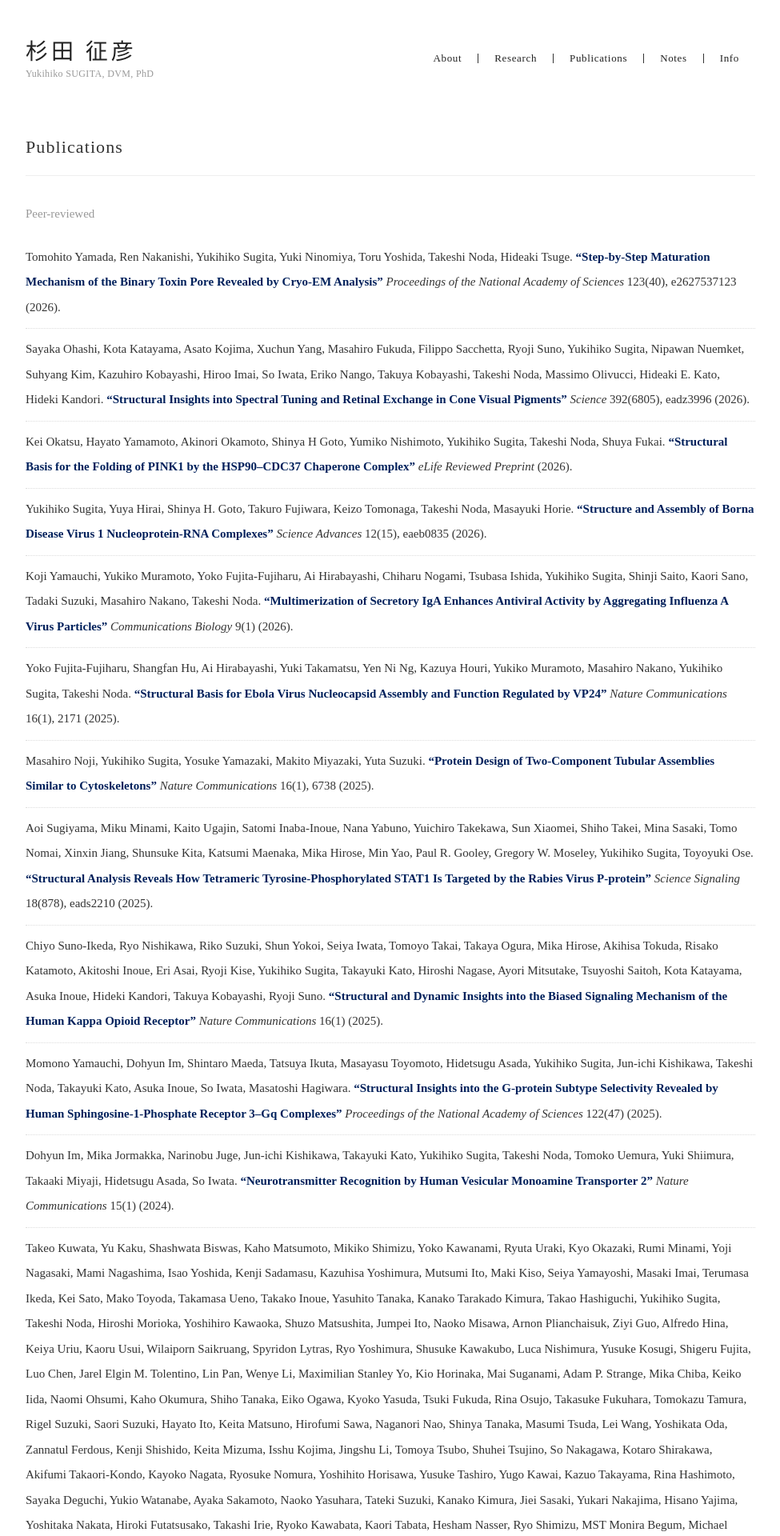
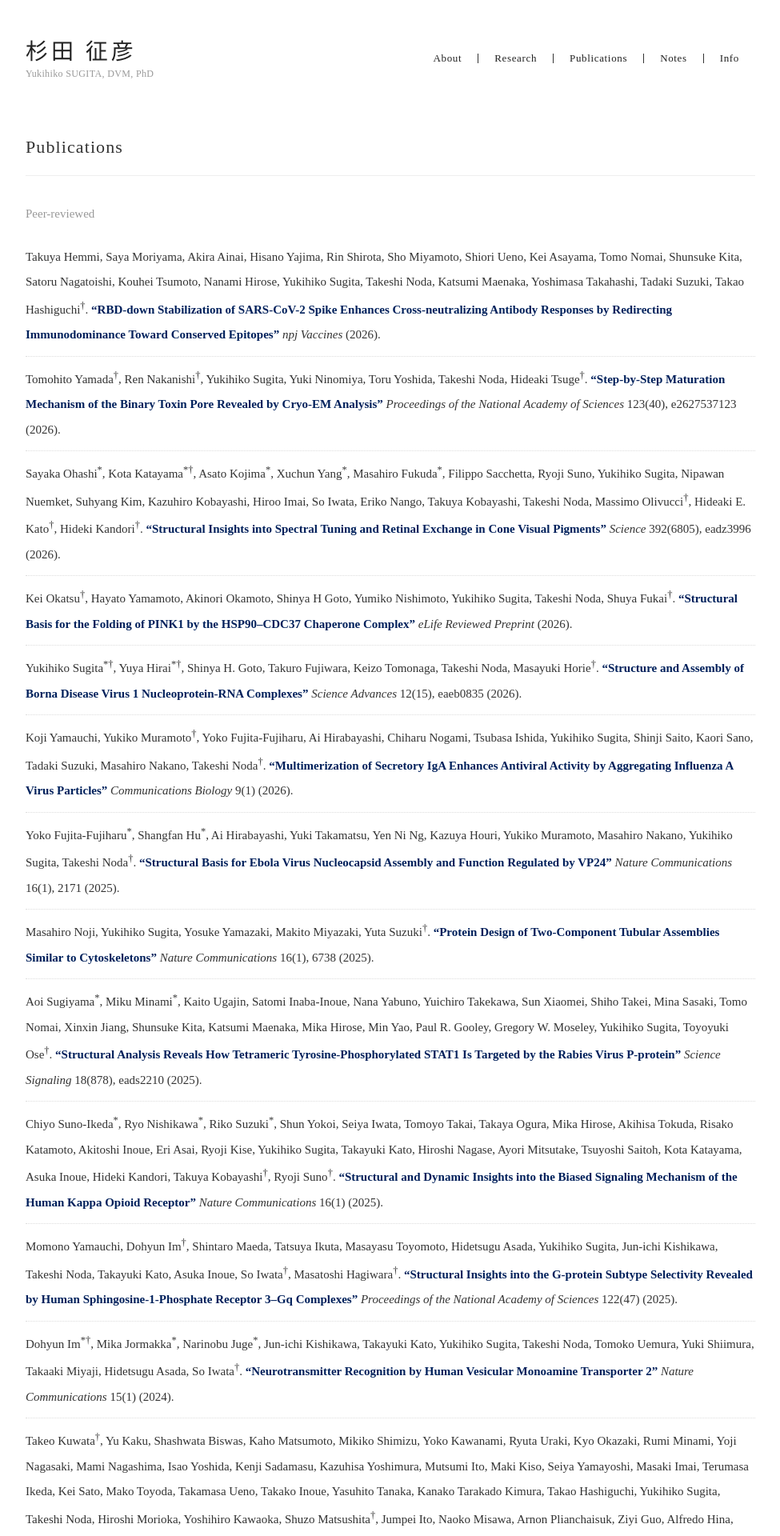
Before and after one commit to yukisugi/yukisugi.github.io, a Jekyll site: the page built from publications/index.html, in a window 1280 px wide. Shown: the top 1920 px of the page at 80% size, without its empty margins (152-1127 px from the left). Built offline with Jekyll 4.4.1, drawn with Linux system fonts in a browser that asks for light colours; some of the changed text lies outside the part shown.

Commit message:
Mark equal contribution and correspondence on publications
Record which authors contributed equally and which are corresponding
in _data/publications.yml, and show them on the Publications page as
* and a dagger, explained by one legend at the foot of the page.
Research topic pages keep abbreviating to the first author, now as
"Hemmi T", naming anyone who shares the first position.

Also add the npj Vaccines spike paper, drop two duplicated author
entries from the 2011 J Gen Virol paper, and point six legacy
publisher URLs at doi.org.

Co-Authored-By: Claude Opus 5 <noreply@anthropic.com>

```diff
--- a/_data/publications.yml
+++ b/_data/publications.yml
@@ -13,6 +13,8 @@
   - Yoshiko Nakada-Nakura
   - Masahiko Tsujimoto
   - Daishi Fujita
+  equal_contribution: Masahiko Yoshimura, Fuyuki Matsuda, Yoshiki Ikeda
+  corresponding: Daishi Fujita
   year: '2026'
   journal: arXiv
   volume: ''
@@ -44,6 +46,8 @@
   - Gregory W. Moseley
   - Paul R. Gooley
   - Toyoyuki Ose
+  equal_contribution: Miku Minami, Aoi Sugiyama
+  corresponding: Gregory W. Moseley, Paul R. Gooley, Toyoyuki Ose
   year: '2026'
   journal: bioRxiv
   volume: ''
@@ -58,6 +62,7 @@
   - Takuro Fujiwara
   - Yukihiko Sugita
   - Yuta Suzuki
+  corresponding: Yuta Suzuki
   year: '2026'
   journal: bioRxiv
   volume: ''
@@ -66,6 +71,37 @@
   doi: 10.1101/2025.11.24.689909
   url: https://www.biorxiv.org/content/10.1101/2025.11.24.689909v3
   preprint: true
+- title: RBD-down Stabilization of SARS-CoV-2 Spike Enhances Cross-neutralizing Antibody
+    Responses by Redirecting Immunodominance Toward Conserved Epitopes
+  authors:
+  - Takuya Hemmi
+  - Saya Moriyama
+  - Akira Ainai
+  - Hisano Yajima
+  - Rin Shirota
+  - Sho Miyamoto
+  - Shiori Ueno
+  - Kei Asayama
+  - Tomo Nomai
+  - Shunsuke Kita
+  - Satoru Nagatoishi
+  - Kouhei Tsumoto
+  - Nanami Hirose
+  - Yukihiko Sugita
+  - Takeshi Noda
+  - Katsumi Maenaka
+  - Yoshimasa Takahashi
+  - Tadaki Suzuki
+  - Takao Hashiguchi
+  corresponding: Takao Hashiguchi
+  year: '2026'
+  journal: npj Vaccines
+  volume: ''
+  number: ''
+  pages: ''
+  doi: 10.1038/s41541-026-01598-3
+  url: https://doi.org/10.1038/s41541-026-01598-3
+  preprint: false
 - title: Step-by-Step Maturation Mechanism of the Binary Toxin Pore Revealed by Cryo-EM
     Analysis
   authors:
@@ -76,6 +112,7 @@
   - Toru Yoshida
   - Takeshi Noda
   - Hideaki Tsuge
+  corresponding: Tomohito Yamada, Ren Nakanishi, Hideaki Tsuge
   year: '2026'
   journal: Proceedings of the National Academy of Sciences
   volume: '123'
@@ -106,6 +143,8 @@
   - Massimo Olivucci
   - Hideaki E. Kato
   - Hideki Kandori
+  equal_contribution: Sayaka Ohashi, Kota Katayama, Asato Kojima, Xuchun Yang, Masahiro Fukuda
+  corresponding: Kota Katayama, Massimo Olivucci, Hideaki E. Kato, Hideki Kandori
   year: '2026'
   journal: Science
   volume: '392'
@@ -124,6 +163,7 @@
   - Yukihiko Sugita
   - Takeshi Noda
   - Shuya Fukai
+  corresponding: Kei Okatsu, Shuya Fukai
   year: '2026'
   journal: eLife Reviewed Preprint
   volume: ''
@@ -141,6 +181,8 @@
   - Keizo Tomonaga
   - Takeshi Noda
   - Masayuki Horie
+  equal_contribution: Yukihiko Sugita, Yuya Hirai
+  corresponding: Yukihiko Sugita, Yuya Hirai, Masayuki Horie
   year: '2026'
   journal: Science Advances
   volume: '12'
@@ -164,6 +206,7 @@
   - Tadaki Suzuki
   - Masahiro Nakano
   - Takeshi Noda
+  corresponding: Yukiko Muramoto, Takeshi Noda
   year: '2026'
   journal: Communications Biology
   volume: '9'
@@ -185,6 +228,8 @@
   - Masahiro Nakano
   - Yukihiko Sugita
   - Takeshi Noda
+  equal_contribution: Yoko Fujita-Fujiharu, Shangfan Hu
+  corresponding: Takeshi Noda
   year: '2025'
   journal: Nature Communications
   volume: '16'
@@ -200,6 +245,7 @@
   - Yosuke Yamazaki
   - Makito Miyazaki
   - Yuta Suzuki
+  corresponding: Yuta Suzuki
   year: '2025'
   journal: Nature Communications
   volume: '16'
@@ -230,6 +276,8 @@
   - Gregory W. Moseley
   - Yukihiko Sugita
   - Toyoyuki Ose
+  equal_contribution: Aoi Sugiyama, Miku Minami
+  corresponding: Toyoyuki Ose
   year: '2025'
   journal: Science Signaling
   volume: '18'
@@ -264,6 +312,8 @@
   - Hideki Kandori
   - Takuya Kobayashi
   - Ryoji Suno
+  equal_contribution: Chiyo Suno-Ikeda, Ryo Nishikawa, Riko Suzuki
+  corresponding: Takuya Kobayashi, Ryoji Suno
   year: '2025'
   journal: Nature Communications
   volume: '16'
@@ -288,6 +338,7 @@
   - Asuka Inoue
   - So Iwata
   - Masatoshi Hagiwara
+  corresponding: Dohyun Im, So Iwata, Masatoshi Hagiwara
   year: '2025'
   journal: Proceedings of the National Academy of Sciences
   volume: '122'
@@ -310,6 +361,8 @@
   - Takaaki Miyaji
   - Hidetsugu Asada
   - So Iwata
+  equal_contribution: Dohyun Im, Mika Jormakka, Narinobu Juge
+  corresponding: Dohyun Im, So Iwata
   year: '2024'
   journal: Nature Communications
   volume: '15'
@@ -445,6 +498,7 @@
   - Prokopios Andrikopoulos
   - Miguel Padilla-Blanco
   - Aditi Konar
+  corresponding: Takeo Kuwata, Shuzo Matsushita
   year: '2024'
   journal: eBioMedicine
   volume: '110'
@@ -464,6 +518,7 @@
   - Masahiro Nakano
   - Thomas Hoenen
   - Takeshi Noda
+  corresponding: Takeshi Noda
   year: '2023'
   journal: PNAS Nexus
   volume: '2'
@@ -486,6 +541,8 @@
   - Takayuki Kato
   - Hidetsugu Asada
   - So Iwata
+  equal_contribution: Dohyun Im, Jun-ichi Kishikawa
+  corresponding: Takayuki Kato, Hidetsugu Asada, So Iwata
   year: '2023'
   journal: Nature Communications
   volume: '14'
@@ -507,6 +564,7 @@
   - Ichiro Taniguchi
   - Stephan Becker
   - Takeshi Noda
+  corresponding: Takeshi Noda
   year: '2022'
   journal: Nature Communications
   volume: '13'
@@ -532,6 +590,8 @@
   - Takayuki Kato
   - So Iwata
   - Takuya Kobayashi
+  equal_contribution: Ryoji Suno, Yukihiko Sugita, Kazushi Morimoto
+  corresponding: Ryoji Suno, Takuya Kobayashi
   year: '2022'
   journal: Cell Reports
   volume: '40'
@@ -553,6 +613,7 @@
   - Taroh Kinoshita
   - Motoyuki Hattori
   - Morihisa Fujita
+  corresponding: Morihisa Fujita
   year: '2021'
   journal: Molecules
   volume: '26'
@@ -571,6 +632,7 @@
   - Yukiko Muramoto
   - Matthias Wolf
   - Takeshi Noda
+  corresponding: Takeshi Noda
   year: '2021'
   journal: Communications Biology
   volume: '4'
@@ -589,13 +651,15 @@
   - Jun-Ichi Nakayama
   - Matthias Wolf
   - Hitoshi Kurumizaka
+  equal_contribution: Shinichi Machida, Yoshimasa Takizawa
+  corresponding: Matthias Wolf, Hitoshi Kurumizaka
   year: '2018'
   journal: Molecular Cell
   volume: '69'
   number: '3'
   pages: 385-397.e8
   doi: 10.1016/j.molcel.2017.12.011
-  url: http://linkinghub.elsevier.com/retrieve/pii/S1097276517309395
+  url: https://doi.org/10.1016/j.molcel.2017.12.011
   preprint: false
 - title: Lung-Derived Exosomal miR-483-3p Regulates the Innate Immune Response to
     Influenza Virus Infection
@@ -607,6 +671,7 @@
   - Tomomi Nakao
   - Takeshi Noda
   - Yoshihiro Kawaoka
+  corresponding: Yoshihiro Kawaoka
   year: '2018'
   journal: The Journal of Infectious Diseases
   volume: '217'
@@ -622,6 +687,7 @@
   - Yoshihiro Kawaoka
   - Takeshi Noda
   - Matthias Wolf
+  corresponding: Matthias Wolf
   year: '2018'
   journal: Nature
   volume: '563'
@@ -648,6 +714,7 @@
   - Masatoshi Okamatsu
   - Hiroshi Kida
   - Yoshihiro Sakoda
+  corresponding: Yoshihiro Sakoda
   year: '2016'
   journal: Journal of Veterinary Medical Science
   volume: '78'
@@ -664,13 +731,14 @@
   - Takeshi Noda
   - Yusuke Yanagi
   - Shinji Ohno
+  corresponding: Shinji Ohno
   year: '2015'
   journal: Journal of Virology
   volume: '89'
   number: '20'
   pages: 10524–10531
   doi: 10.1128/JVI.01819-15
-  url: http://jvi.asm.org/lookup/doi/10.1128/JVI.01819-15
+  url: https://doi.org/10.1128/JVI.01819-15
   preprint: false
 - title: Influenza Virus-Host Interactome Screen as a Platform for Antiviral Drug
     Development
@@ -703,13 +771,15 @@
   - Masaaki Oyama
   - Hiroaki Kitano
   - Yoshihiro Kawaoka
+  equal_contribution: Tokiko Watanabe, Eiryo Kawakami
+  corresponding: Yoshihiro Kawaoka
   year: '2014'
   journal: Cell Host & Microbe
   volume: '16'
   number: '6'
   pages: 795–805
   doi: 10.1016/j.chom.2014.11.002
-  url: http://linkinghub.elsevier.com/retrieve/pii/S1931312814003989
+  url: https://doi.org/10.1016/j.chom.2014.11.002
   preprint: false
 - title: Configuration of Viral Ribonucleoprotein Complexes within the Influenza A
     Virion
@@ -718,13 +788,14 @@
   - Hiroshi Sagara
   - Takeshi Noda
   - Yoshihiro Kawaoka
+  corresponding: Takeshi Noda, Yoshihiro Kawaoka
   year: '2013'
   journal: Journal of Virology
   volume: '87'
   number: '23'
   pages: 12879–12884
   doi: 10.1128/JVI.02096-13
-  url: http://jvi.asm.org/cgi/doi/10.1128/JVI.02096-13
+  url: https://doi.org/10.1128/JVI.02096-13
   preprint: false
 - title: Characterization of H7N9 Influenza A Viruses Isolated from Humans
   authors:
@@ -778,13 +849,15 @@
   - Hideki Hasegawa
   - Masato Tashiro
   - Yoshihiro Kawaoka
+  equal_contribution: Tokiko Watanabe, Maki Kiso, Satoshi Fukuyama, Noriko Nakajima, Masaki Imai
+  corresponding: Yoshihiro Kawaoka
   year: '2013'
   journal: Nature
   volume: '501'
   number: '7468'
   pages: 551–555
   doi: 10.1038/nature12392
-  url: http://www.nature.com/doifinder/10.1038/nature12392
+  url: https://doi.org/10.1038/nature12392
   preprint: false
 - title: Three-Dimensional Analysis of Ribonucleoprotein Complexes in Influenza A
     Virus
@@ -797,22 +870,22 @@
   - Atsuo Miyazawa
   - Hiroshi Sagara
   - Yoshihiro Kawaoka
+  corresponding: Takeshi Noda, Yoshihiro Kawaoka
   year: '2012'
   journal: Nature Communications
   volume: '3'
   number: '1'
   pages: '639'
   doi: 10.1038/ncomms1647
-  url: http://www.nature.com/doifinder/10.1038/ncomms1647
+  url: https://doi.org/10.1038/ncomms1647
   preprint: false
 - title: Ultracentrifugation Deforms Unfixed Influenza A Virions
   authors:
   - Yukihiko Sugita
   - Takeshi Noda
-  - H Sagara
   - Hiroshi Sagara
-  - Y Kawaoka
   - Yoshihiro Kawaoka
+  corresponding: Takeshi Noda, Yoshihiro Kawaoka
   year: '2011'
   journal: Journal of General Virology
   volume: '92'
--- a/_includes/publication_entry.html
+++ b/_includes/publication_entry.html
@@ -1,6 +1,43 @@
 {% assign pub = include.pub %}
 <li>
-  {{ pub.authors | join: ", " }}.
+  {% comment %}
+    Research topic pages abbreviate to the first author, as "Hemmi T" --
+    names run given-first in publications.yml, so the last word is the
+    family name. Anyone sharing the first position (a run of equal
+    contributors from author 1) is named too, joined by "and". Equal
+    contributors further down the list stay inside the "et al.".
+  {% endcomment %}
+  {% if include.abbreviate_authors and pub.authors.size > 3 %}
+    {% assign equal_raw = pub.equal_contribution | default: "" | replace: ", ", "," %}
+    {% assign equal_authors = equal_raw | split: "," %}
+    {% assign lead_names = "" | split: "" %}
+    {% for author in pub.authors %}
+      {% unless forloop.first or equal_authors contains author %}{% break %}{% endunless %}
+      {% assign name_parts = author | split: " " %}
+      {% assign family = name_parts | last %}
+      {% assign initial = name_parts[0] | slice: 0 %}
+      {% assign short_name = family | append: " " | append: initial %}
+      {% assign lead_names = lead_names | push: short_name %}
+    {% endfor %}
+    {{ lead_names | join: " and " }}, et al.
+  {% else %}
+    {% comment %}
+      Full list, marking equal contributors (equal_contribution) with * and
+      correspondence (corresponding) with a dagger, both matched by full
+      name. Equal contributors need not be the leading authors. A single
+      legend at the foot of the page explains both.
+    {% endcomment %}
+    {% assign equal_raw = pub.equal_contribution | default: "" | replace: ", ", "," %}
+    {% assign equal_authors = equal_raw | split: "," %}
+    {% assign corresponding_raw = pub.corresponding | default: "" | replace: ", ", "," %}
+    {% assign corresponding = corresponding_raw | split: "," %}
+    {% for author in pub.authors %}
+      {%- if forloop.index0 > 0 %}, {% endif -%}
+      {{ author }}
+      {%- if equal_authors contains author %}<sup>*</sup>{% endif -%}
+      {%- if corresponding contains author %}<sup>&dagger;</sup>{% endif -%}
+    {% endfor %}.
+  {% endif %}
   {% if pub.url != "" %}
     <a href="{{ pub.url }}" target="_blank" rel="noopener"><b>&ldquo;{{ pub.title }}&rdquo;</b></a>
   {% else %}
--- a/_layouts/research-topic.html
+++ b/_layouts/research-topic.html
@@ -22,7 +22,7 @@ layout: default
   <h2>関連論文</h2>
   <ul class="pub-list">
     {% for pub in related_pubs %}
-    {% include publication_entry.html pub=pub show_preprint_tag=true %}
+    {% include publication_entry.html pub=pub show_preprint_tag=true abbreviate_authors=true %}
     {% endfor %}
   </ul>
 </div>
--- a/assets/css/style.css
+++ b/assets/css/style.css
@@ -242,6 +242,13 @@ img {
   white-space: nowrap;
 }
 
+/* One legend per page explaining the * and dagger author markers. */
+.pub-legend {
+  margin-top: 32px;
+  font-size: 12px;
+  color: #999999;
+}
+
 .notes-list li {
   border-bottom: none;
 }
--- a/publications/index.html
+++ b/publications/index.html
@@ -27,3 +27,8 @@ title: Publications
   </ul>
 </div>
 {% endif %}
+
+<p class="pub-legend">
+  <sup>*</sup>Equal contribution
+  <sup>&dagger;</sup>Correspondence
+</p>
```
Also changed, not shown: _layouts/note.html (+16 -1 lines).
